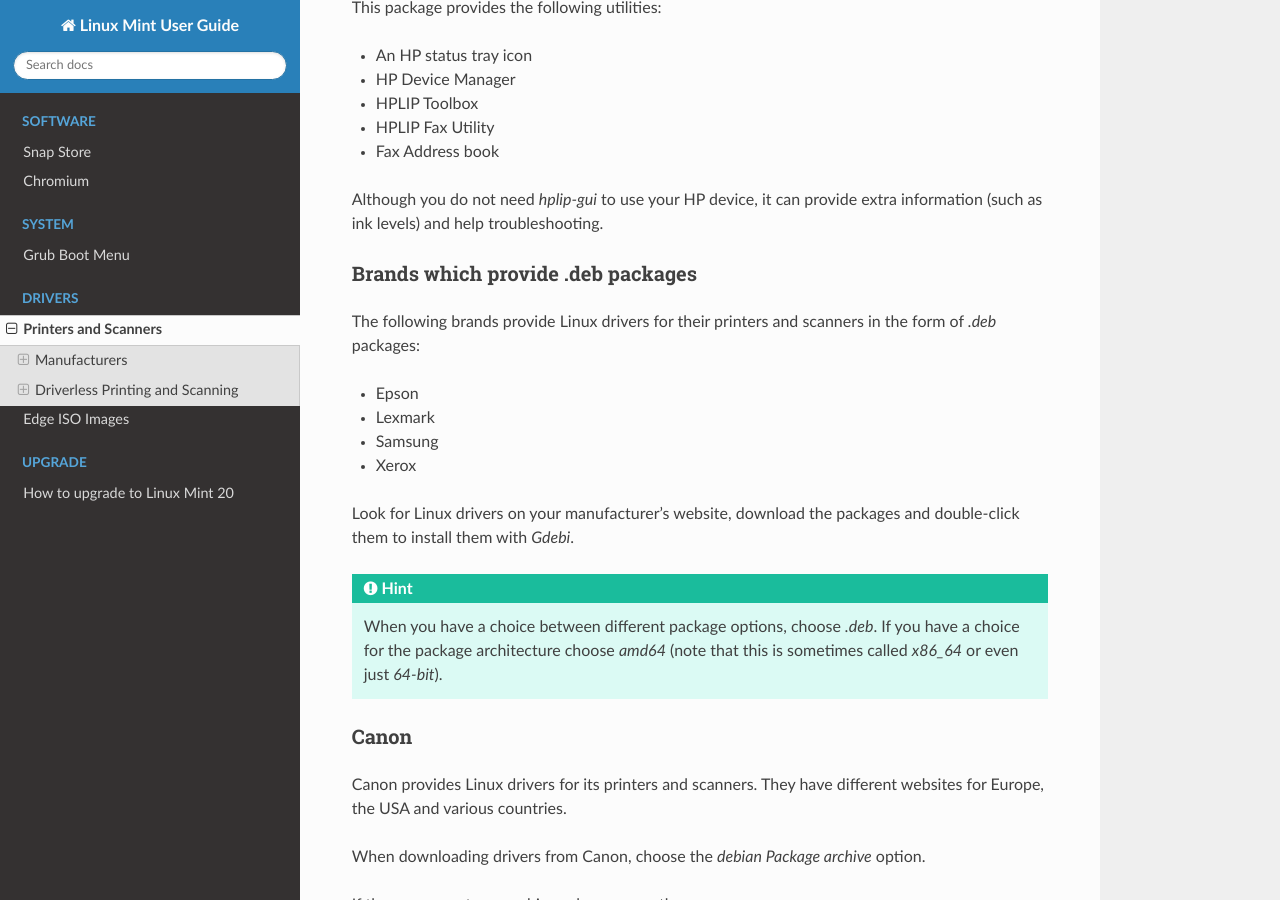
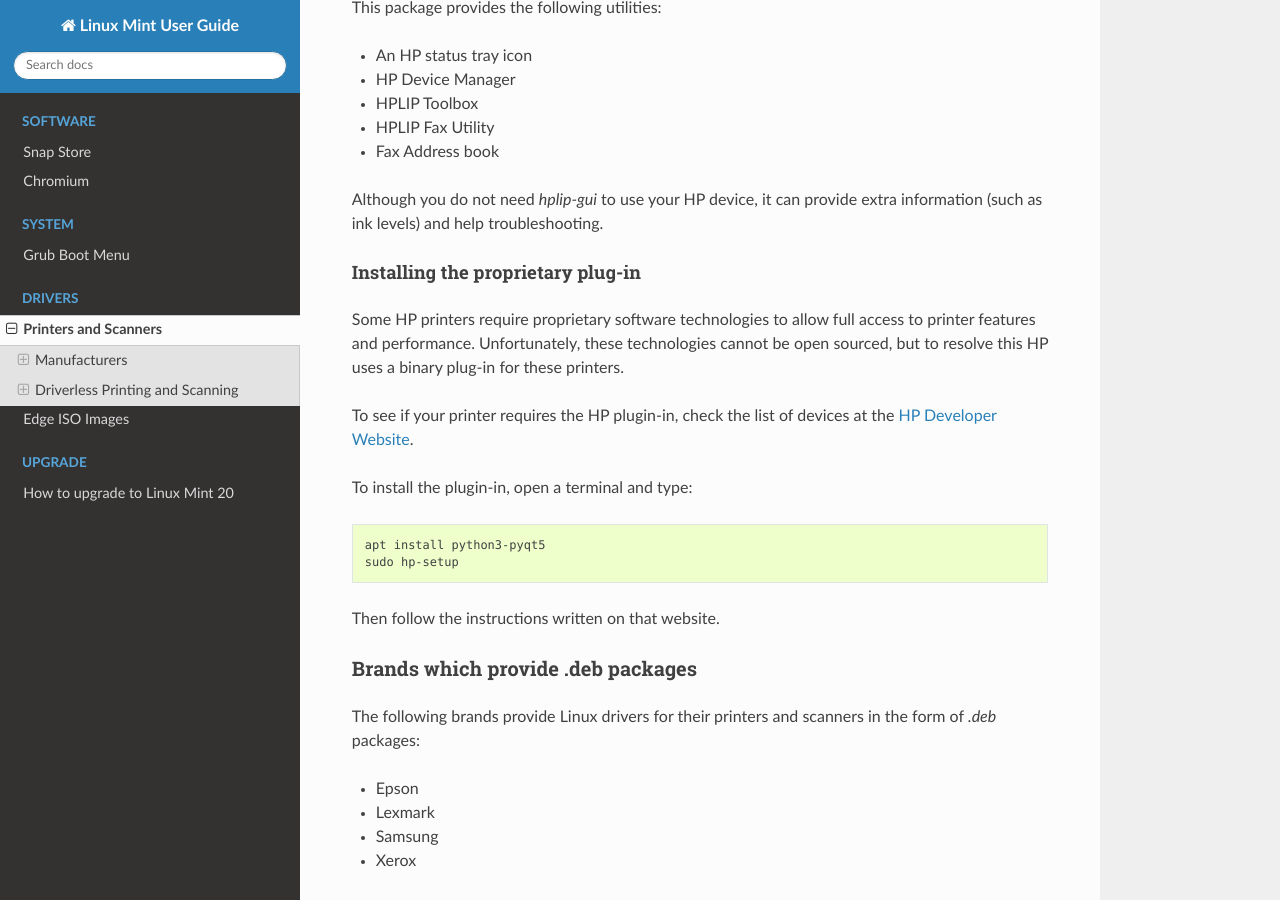
Before and after one commit to linuxmint/doc-user-guide, a Sphinx documentation site: the page built from docs/printers.rst, in a window 1280 px wide and 900 px high, scrolled down 832 px. Built offline with Sphinx 7.4.7 and the Read the Docs theme 2.0.0, drawn with Linux system fonts in a browser that asks for light colours.

Commit message:
printers: Add info about HP plugin

```diff
--- a/docs/printers.rst
+++ b/docs/printers.rst
@@ -37,6 +37,22 @@
 - Fax Address book
 
 Although you do not need `hplip-gui` to use your HP device, it can provide extra information (such as ink levels) and help troubleshooting.
+
+Installing the proprietary plug-in
+~~~~~~~~~~~~~~~~~~~~~~~~~~~~~~~~~~
+
+Some HP printers require proprietary software technologies to allow full access to printer features and performance. Unfortunately, these technologies cannot be open sourced, but to resolve this HP uses a binary plug-in for these printers.
+
+To see if your printer requires the HP plugin-in, check the list of devices at the `HP Developer Website <https://developers.hp.com/hp-linux-imaging-and-printing/binary_plugin.html>`_.
+
+To install the plugin-in, open a terminal and type:
+
+.. code-block:: bash
+
+	apt install python3-pyqt5
+	sudo hp-setup
+
+Then follow the instructions written on that website.
 
 Brands which provide .deb packages
 ----------------------------------
```
